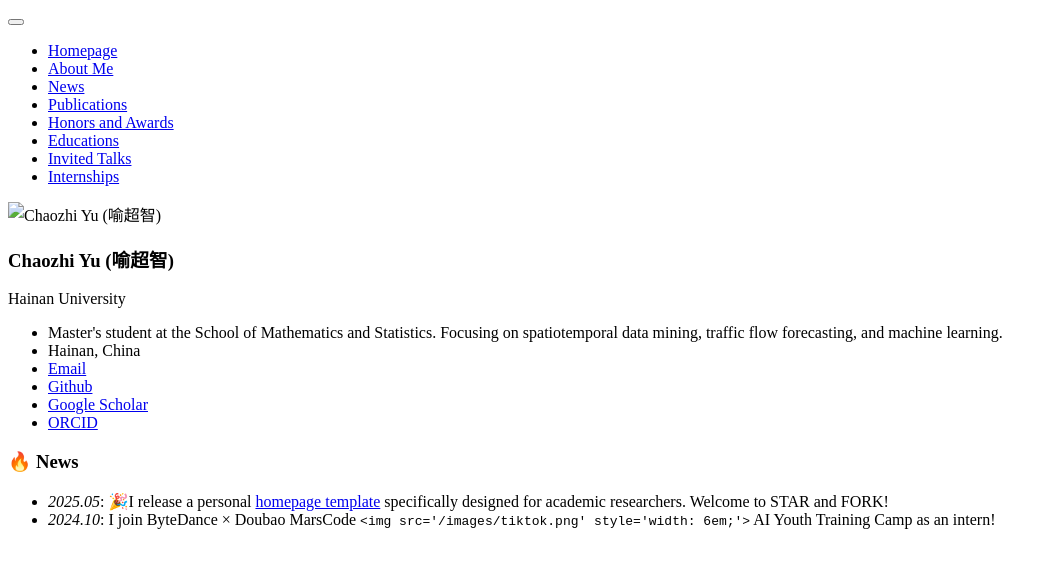
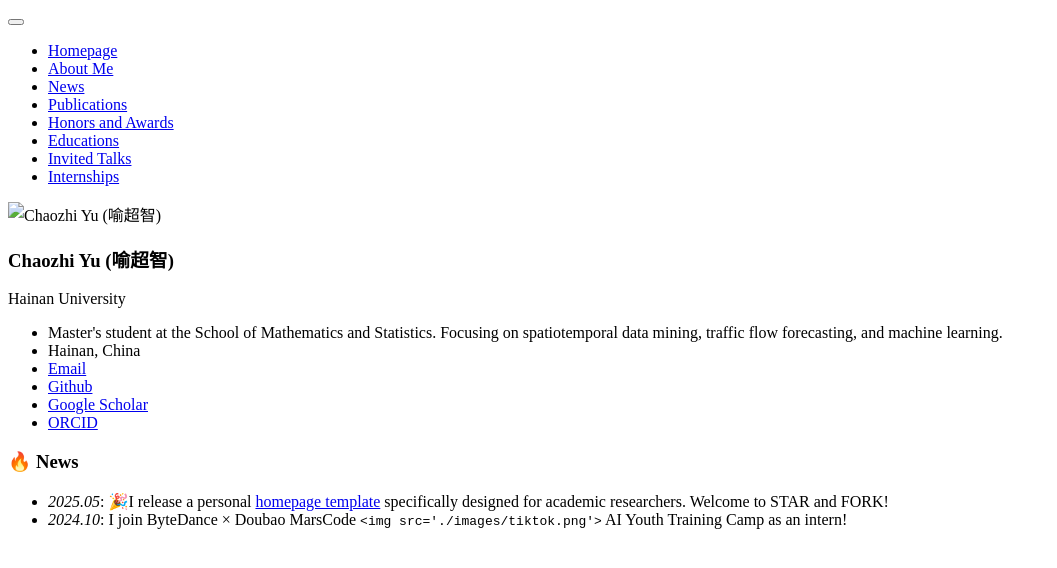
Before and after one commit to yuchaozhi/yuchaozhi.github.io, a Jekyll site: the page built from _pages/includes/news.md, in a window 1280 px wide. Shown: the top 568 px of the page, without its empty margins (0-1057 px from the left). Built offline with Jekyll 4.4.1, drawn with Linux system fonts in a browser that asks for light colours; our own code applies the rules of GitHub Pages for plain Markdown files.

Commit message:
update news

```diff
--- a/_pages/includes/news.md
+++ b/_pages/includes/news.md
@@ -1,4 +1,4 @@
 # 🔥 News
 
 - *2025.05*: 🎉I release a personal [homepage template](https://github.com/yuchaozhi/yuchaozhi.github.io) specifically designed for academic researchers. Welcome to STAR and FORK!
-- *2024.10*: I join ByteDance × Doubao MarsCode `<img src='/images/tiktok.png' style='width: 6em;'>` AI Youth Training Camp as an intern!
+- *2024.10*: I join ByteDance × Doubao MarsCode `<img src='./images/tiktok.png'>` AI Youth Training Camp as an intern!
```
